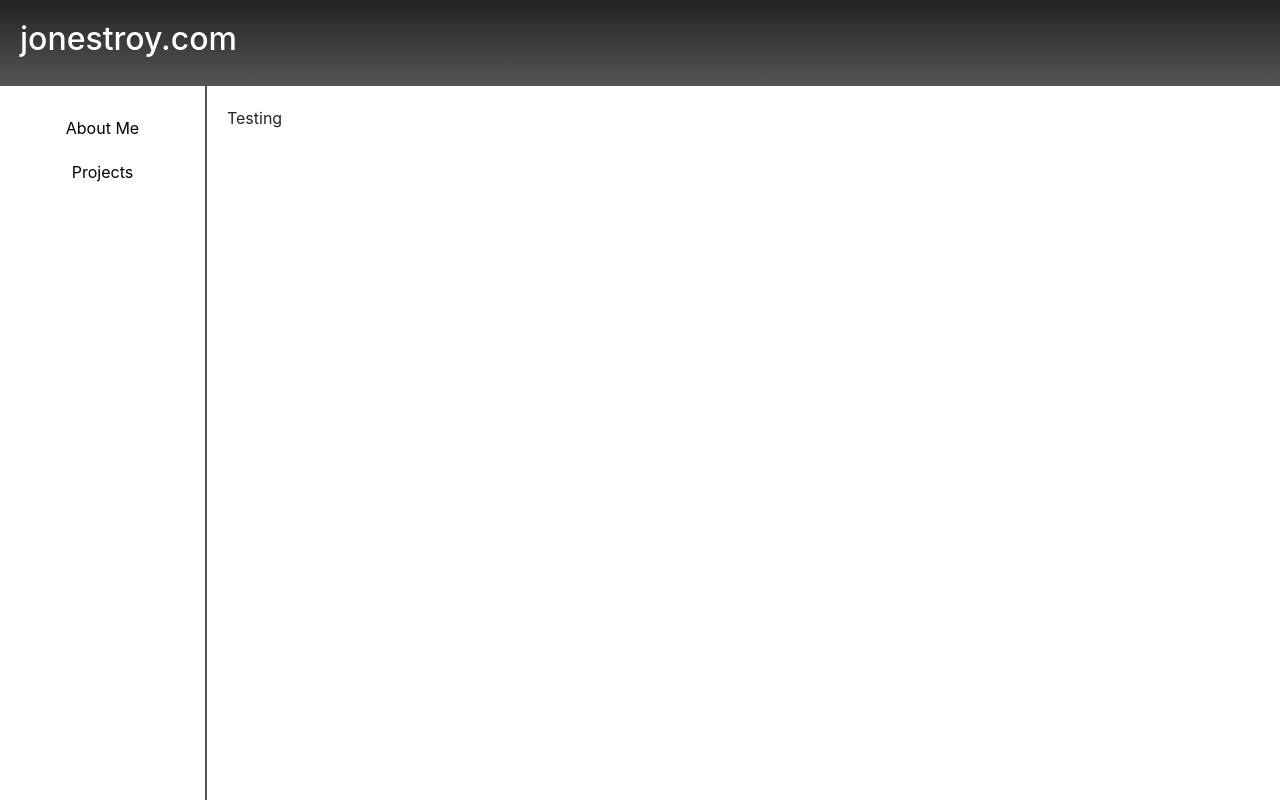
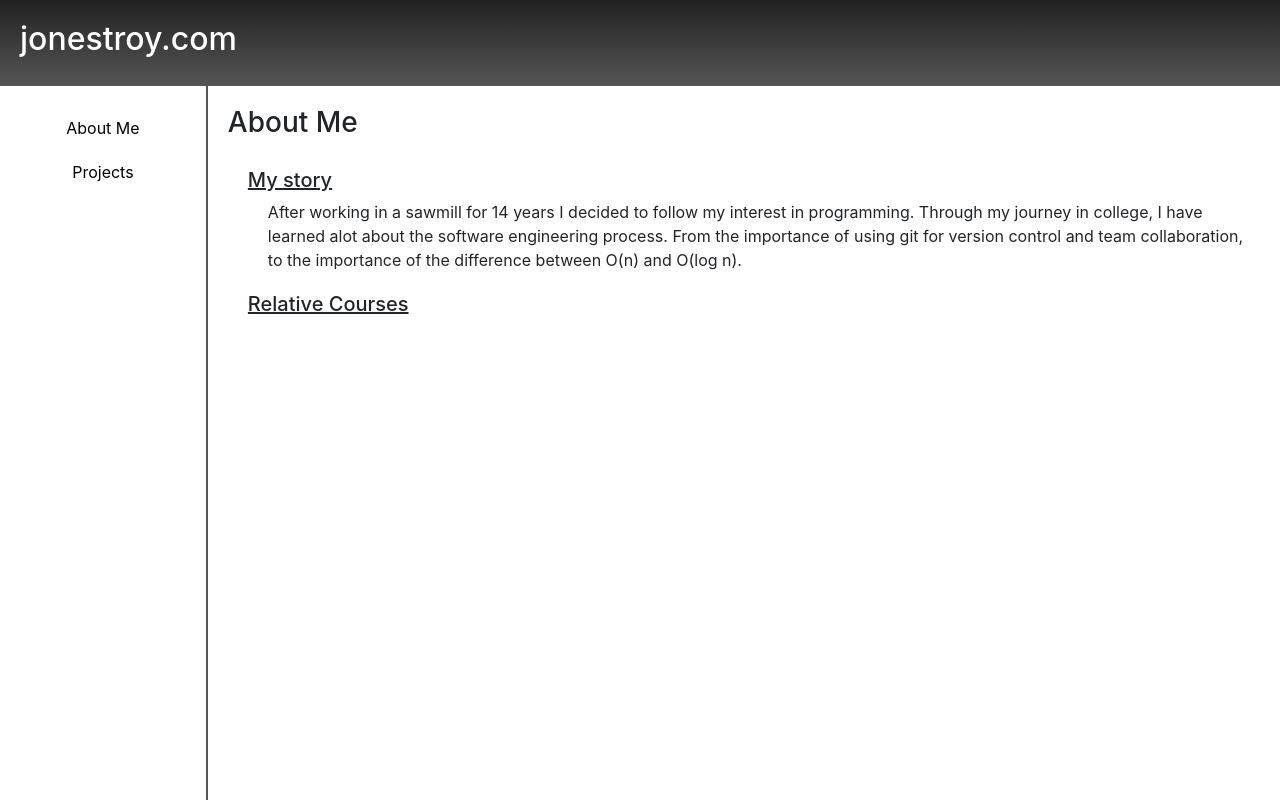
Before and after one commit to sntnmjones/jonestroy1.2, a React (Create React App) app in the folder production-site/jonestroy/: page / in a window 1280 px wide. Built offline with nearby package versions, Linux system fonts and the light colour scheme.

Commit message:
Added 'my story' to about.

```diff
--- a/production-site/jonestroy/src/components/Home.js
+++ b/production-site/jonestroy/src/components/Home.js
@@ -5,7 +5,7 @@ import '../css/Home.css'
 
 class Home extends Component {
 
-    text = "Testing";
+    story = 'After working in a sawmill for 14 years I decided to follow my interest in programming. Through my journey in college, I have learned alot about the software engineering process. From the importance of using git for version control and team collaboration, to the importance of the difference between O(n) and O(log n).'
 
     render() {
         return (
@@ -16,7 +16,19 @@ class Home extends Component {
 
                     {/* Content for Home.js */}
                     <div className='content'>
-                        <p>{this.text}</p>
+                        <h3 className='banner'>About Me</h3>
+                        <ul>
+                            <li>
+                                <h5>My story</h5>
+                                <li>
+                                    {this.story}
+                                </li>
+                            </li>
+                            <li>
+                                <h5>Relative Courses</h5>
+                                <li></li>
+                            </li>
+                        </ul>
                     </div>
                 </div>
             </div>
--- a/production-site/jonestroy/src/css/Home.css
+++ b/production-site/jonestroy/src/css/Home.css
@@ -11,5 +11,20 @@
     width: 100%;
     height: 100vh;
     overflow: scroll;
+}
+
+.banner {
     padding: 20px;
 }
+
+li {
+    list-style-type: none;
+}
+
+h5 {
+    text-decoration: underline;
+}
+
+li li {
+    padding: 0px 20px 20px 20px;
+}
```
